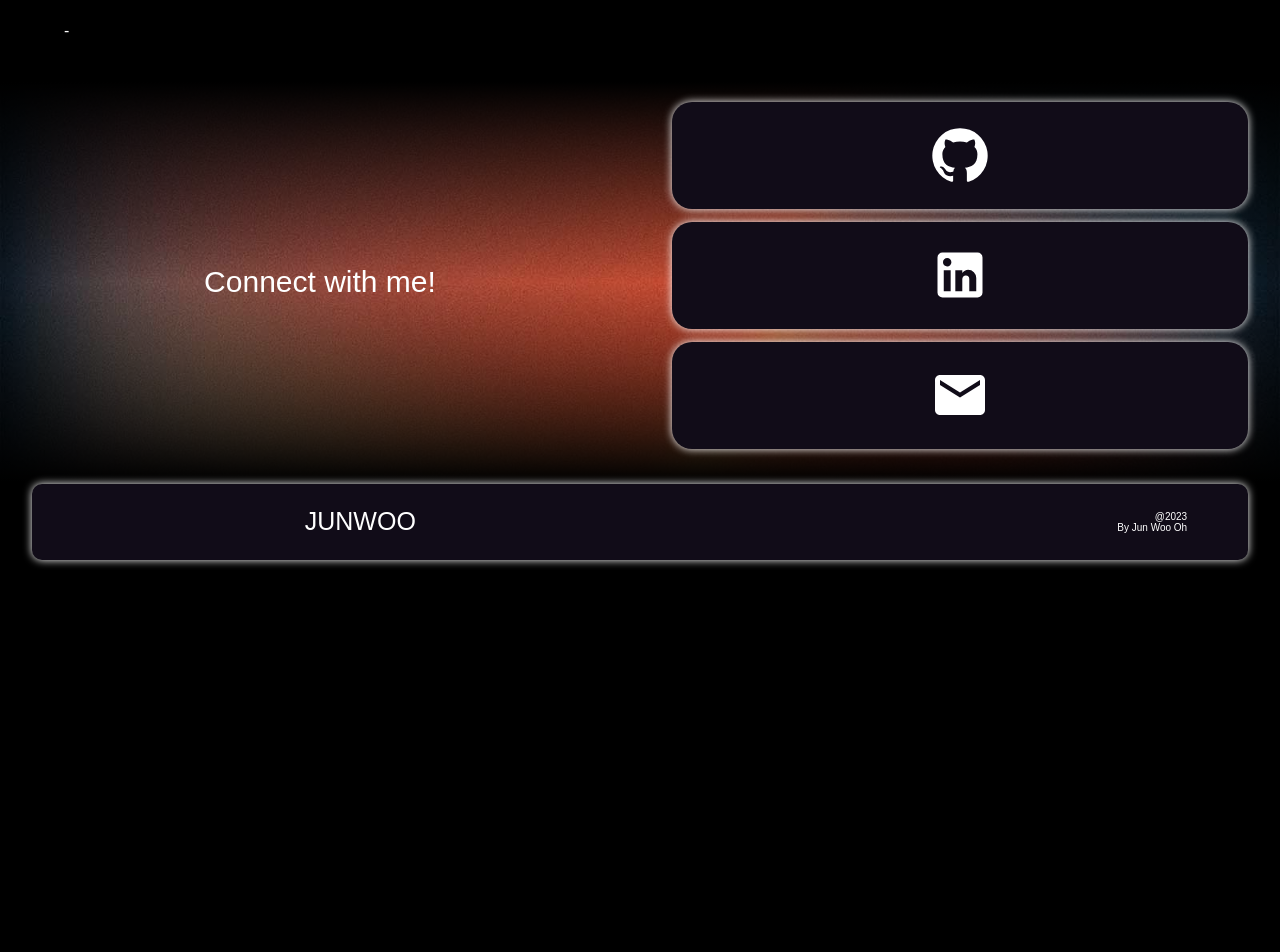
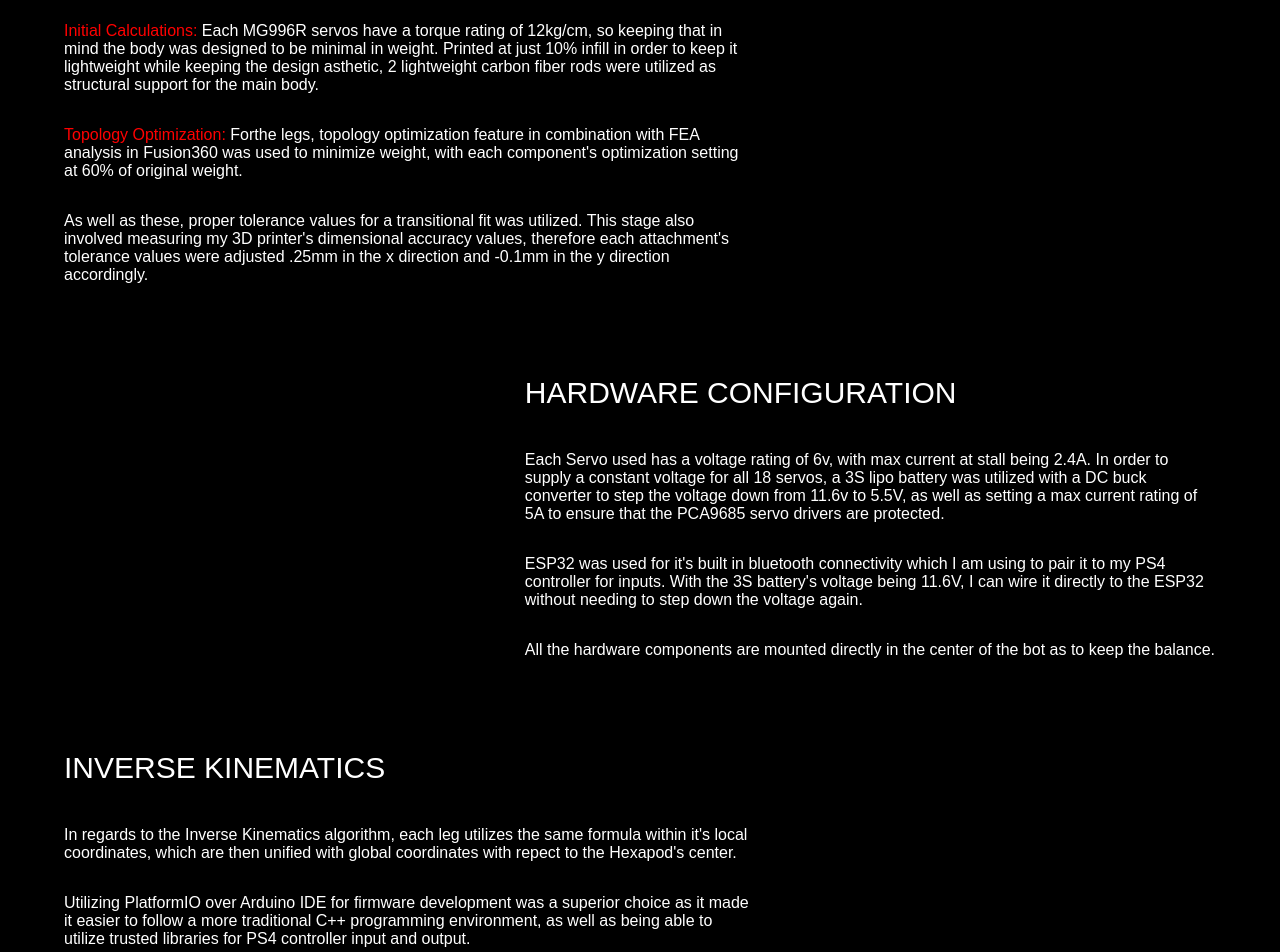
Before and after one commit to visionjwd/portfoliov2, a Next.js app: page /hexapod in a window 1280 px wide. Shown: the part 900-1852 px from the top of the page. Before the commit the page ends 1482 px from the top, so only its background shows below. Built offline with nearby package versions, Linux system fonts and the light colour scheme; a web font is replaced by a local one.

Commit message:
hexa update

```diff
--- a/pages/hexapod.js
+++ b/pages/hexapod.js
@@ -32,7 +32,30 @@ function hexapod() {
         <div className = {styles.overview}>
             <div className = {styles.flex2}>
                 <h2>MECHANICAL DESIGN</h2>
-                <p>- </p>
+                <p><span>Initial Calculations: </span>Each MG996R servos have a torque rating of 12kg/cm, so keeping that in mind the body was designed to be minimal in weight. Printed at just 10% infill in order to keep it lightweight while keeping the design asthetic, 2 lightweight carbon fiber rods were utilized as structural support for the main body.</p>
+                <p><span>Topology Optimization: </span> Forthe legs, topology optimization feature in combination with FEA analysis in Fusion360 was used to minimize weight, with each component&#39;s optimization setting at 60% of original weight.</p>
+                <p>As well as these, proper tolerance values for a transitional fit was utilized. This stage also involved measuring my 3D printer&#39;s dimensional accuracy values, therefore each attachment&#39;s tolerance values were adjusted .25mm in the x direction and -0.1mm in the y direction accordingly.</p>
+            </div>
+            <div className = {styles.flex1}>
+
+            </div>
+        </div>
+        <div className = {styles.overview}>
+            <div className = {styles.flex1}>
+
+            </div>
+            <div className = {styles.flex2}>
+                <h2>HARDWARE CONFIGURATION</h2>
+                <p>Each Servo used has a voltage rating of 6v, with max current at stall being 2.4A. In order to supply a constant voltage for all 18 servos, a 3S lipo battery was utilized with a DC buck converter to step the voltage down from 11.6v to 5.5V, as well as setting a max current rating of 5A to ensure that the PCA9685 servo drivers are protected.</p>
+                <p>ESP32 was used for it's built in bluetooth connectivity which I am using to pair it to my PS4 controller for inputs. With the 3S battery's voltage being 11.6V, I can wire it directly to the ESP32 without needing to step down the voltage again.</p>
+                <p>All the hardware components are mounted directly in the center of the bot as to keep the balance.</p>
+            </div>
+        </div>
+        <div className = {styles.overview}>
+            <div className = {styles.flex2}>
+                <h2>INVERSE KINEMATICS</h2>
+                <p>In regards to the Inverse Kinematics algorithm, each leg utilizes the same formula within it's local coordinates, which are then unified with global coordinates with repect to the Hexapod&#39;s center.</p>
+                <p>Utilizing PlatformIO over Arduino IDE for firmware development was a superior choice as it made it easier to follow a more traditional C++ programming environment, as well as being able to utilize trusted libraries for PS4 controller input and output.</p>
             </div>
             <div className = {styles.flex1}>
 
```
